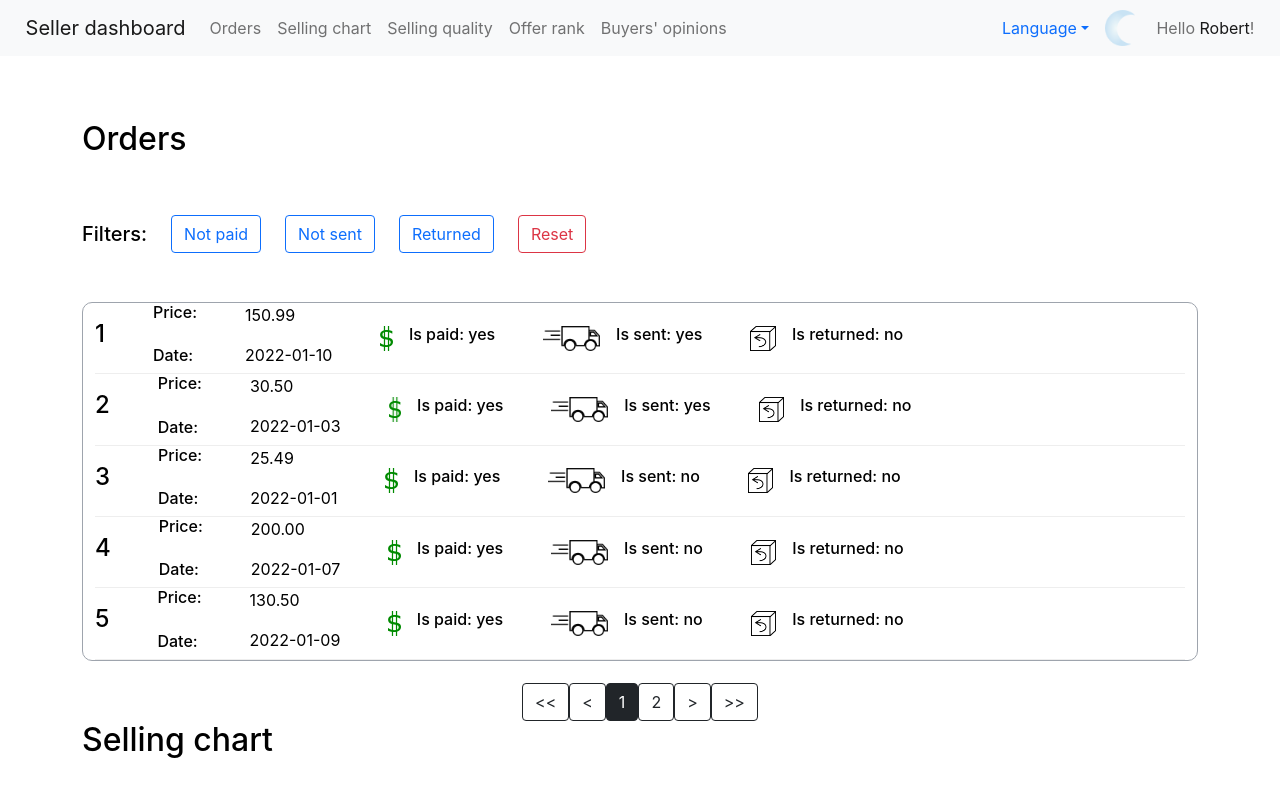
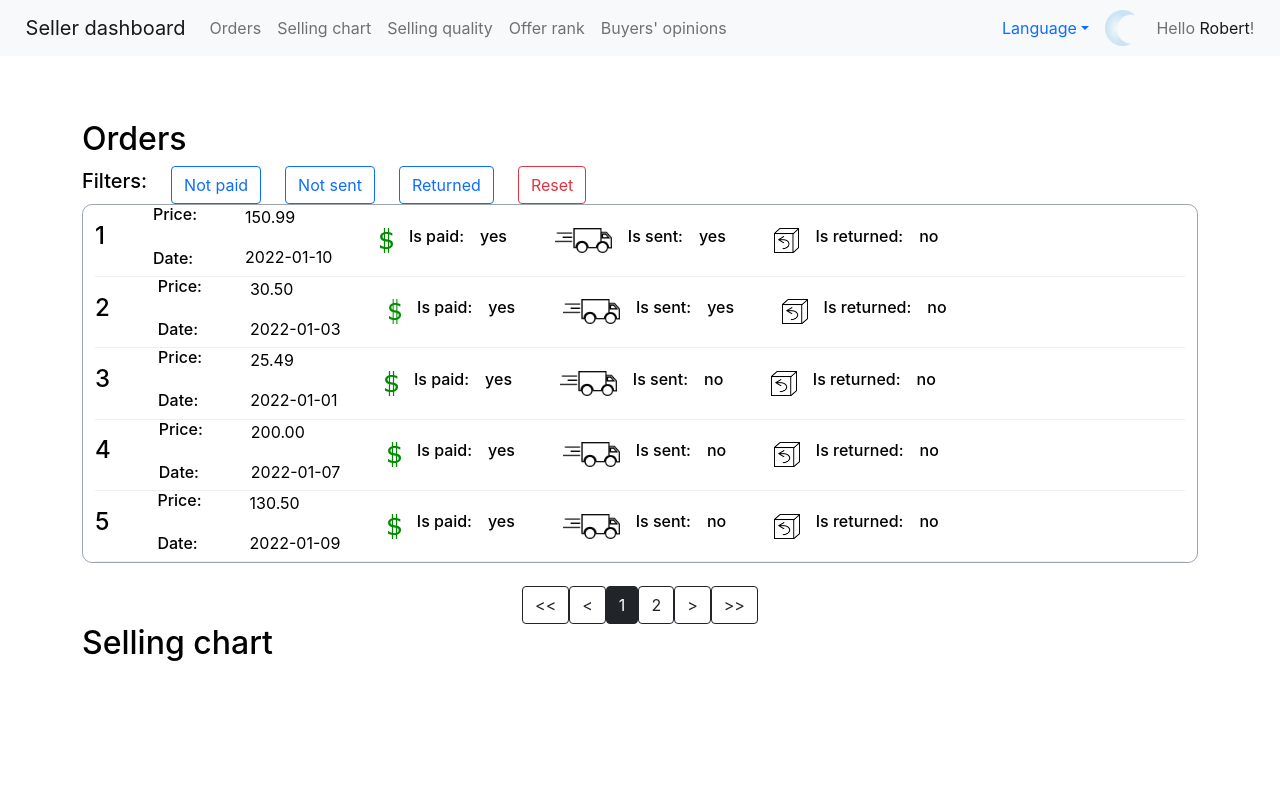
Before and after one commit to ksoloducha/sellers_dashboard, a React (Create React App) app: page / in a window 1280 px wide. Shown: the top 796 px of the page. Built offline with nearby package versions, Linux system fonts and the light colour scheme.

Commit message:
fixed resizing orders

```diff
--- a/src/components/orders/Order.js
+++ b/src/components/orders/Order.js
@@ -1,47 +1,70 @@
-import React from 'react'
+import React, {useState, useEffect} from 'react'
 import { useTranslation } from 'react-i18next'
 import "../../i18n/i18n";
 import {connect} from "react-redux";
 import Stack from 'react-bootstrap/Stack';
+import Navbar from 'react-bootstrap/Navbar';
 import './Orders.css'
 import paid from '../../images/paid.png'
 import sent_light from '../../images/sent_light.png'
 import sent_dark from '../../images/sent_dark.png'
 import returned_light from '../../images/returned_light.png'
 import returned_dark from '../../images/returned_dark.png'
+import useWindowDimensions from '../../WindowDimensions';
 
 const Order = (props) => {
 
     const {t, i18n} = useTranslation();
+    const { width, height } = useWindowDimensions();
+
+    function defineIcons(){
+        if(width >= 768){
+            return(
+                <Stack direction='horizontal' gap={5}>
+                    <Stack direction='horizontal' gap={3}>
+                        <img src={paid} className='order-status-icon'/>
+                        <h6 className='hide-when-small-screen'>{t("isPaid")}:</h6>
+                        <h6>{props.paid ? t("yes") : t("no")}</h6>
+                    </Stack>
+                    <Stack direction='horizontal' gap={3}>
+                        <img src={props.theme === 'light' ? sent_light : sent_dark} className='order-status-icon'/>
+                        <h6 className='hide-when-small-screen'>{t("isSent")}:</h6>
+                        <h6>{props.sent ? t("yes") : t("no")}</h6>
+                    </Stack>
+                    <Stack direction='horizontal' gap={3}>
+                        <img src={props.theme === 'light' ? returned_light : returned_dark} className='order-status-icon'/>
+                        <h6 className='hide-when-small-screen'>{t("isReturned")}:</h6>
+                        <h6>{props.returned ? t("yes") : t("no")}</h6>
+                    </Stack>
+                </Stack>
+            )
+        } else{
+            return(
+                <Stack direction='horizontal' gap={5}>
+                    {props.paid ? <img src={paid} className='order-status-icon'/> : ""}
+                    {props.sent ? <img src={props.theme === 'light' ? sent_light : sent_dark} className='order-status-icon'/> : ""}
+                    {props.returned ? <img src={props.theme === 'light' ? returned_light : returned_dark} className='order-status-icon'/> : ""}
+                </Stack>
+            )
+        }
+    }
+
+    const icons = defineIcons()
 
     return(
         <div className="order">
             <Stack direction='horizontal' gap={5}>
                 <h4>{props.id}</h4>
                 <Stack direction='horizontal' gap={5}>
-                    <Stack direction='vertical' gap={3}>
-                        <h6>{t("price")}:</h6>
-                        <h6>{t("date")}:</h6>
-                    </Stack>
-                    <Stack direction='vertical' gap={3}>
-                        <a>{props.price}</a>
-                        <a>{props.date}</a>
-                    </Stack>
-
-                    <Stack direction='horizontal' gap={5}>
-                        <Stack direction='horizontal' gap={3}>
-                            <img src={paid} className='order-status-icon'/>
-                            <h6>{t("isPaid")}: {props.paid ? t("yes") : t("no")}</h6>
+                        <Stack direction='vertical' className='hide-when-extra-small-screen' gap={3}>
+                            <h6>{t("price")}:</h6>
+                            <h6>{t("date")}:</h6>
                         </Stack>
-                        <Stack direction='horizontal' gap={3}>
-                            <img src={props.theme === 'light' ? sent_light : sent_dark} className='order-status-icon'/>
-                            <h6>{t("isSent")}: {props.sent ? t("yes") : t("no")}</h6>
+                        <Stack direction='vertical' gap={3}>
+                            <a>{props.price}</a>
+                            <a>{props.date}</a>
                         </Stack>
-                        <Stack direction='horizontal' gap={3}>
-                            <img src={props.theme === 'light' ? returned_light : returned_dark} className='order-status-icon'/>
-                            <h6>{t("isReturned")}: {props.returned ? t("yes") : t("no")}</h6>
-                        </Stack>
-                    </Stack>
+                        {icons}
                 </Stack>
             </Stack>
         </div>
--- a/src/components/orders/Orders.css
+++ b/src/components/orders/Orders.css
@@ -1,8 +1,3 @@
-.margin-row{
-    margin-bottom: 5%;
-    margin-top: 5%;
-}
-
 .border-between-buttons{
     display: flex;
 }
@@ -22,3 +17,9 @@
     justify-content: center;
     margin-top: 2%;
 }
+
+@media screen and (max-width: 992px) {
+    .hide-when-small-screen{
+        display: none !important;
+    }
+}
--- a/src/components/orders/Orders.js
+++ b/src/components/orders/Orders.js
@@ -31,7 +31,7 @@ const Orders = (props) => {
 
     return (
         <div>
-            <h2 id='orders'>{t("orders")}</h2>
+            <h2 id='orders' className='margin-row'>{t("orders")}</h2>
             <Stack direction="horizontal" gap={4}>
                 <h5 className='margin-row'>{t("filters")}:</h5>
                 <Button
```
